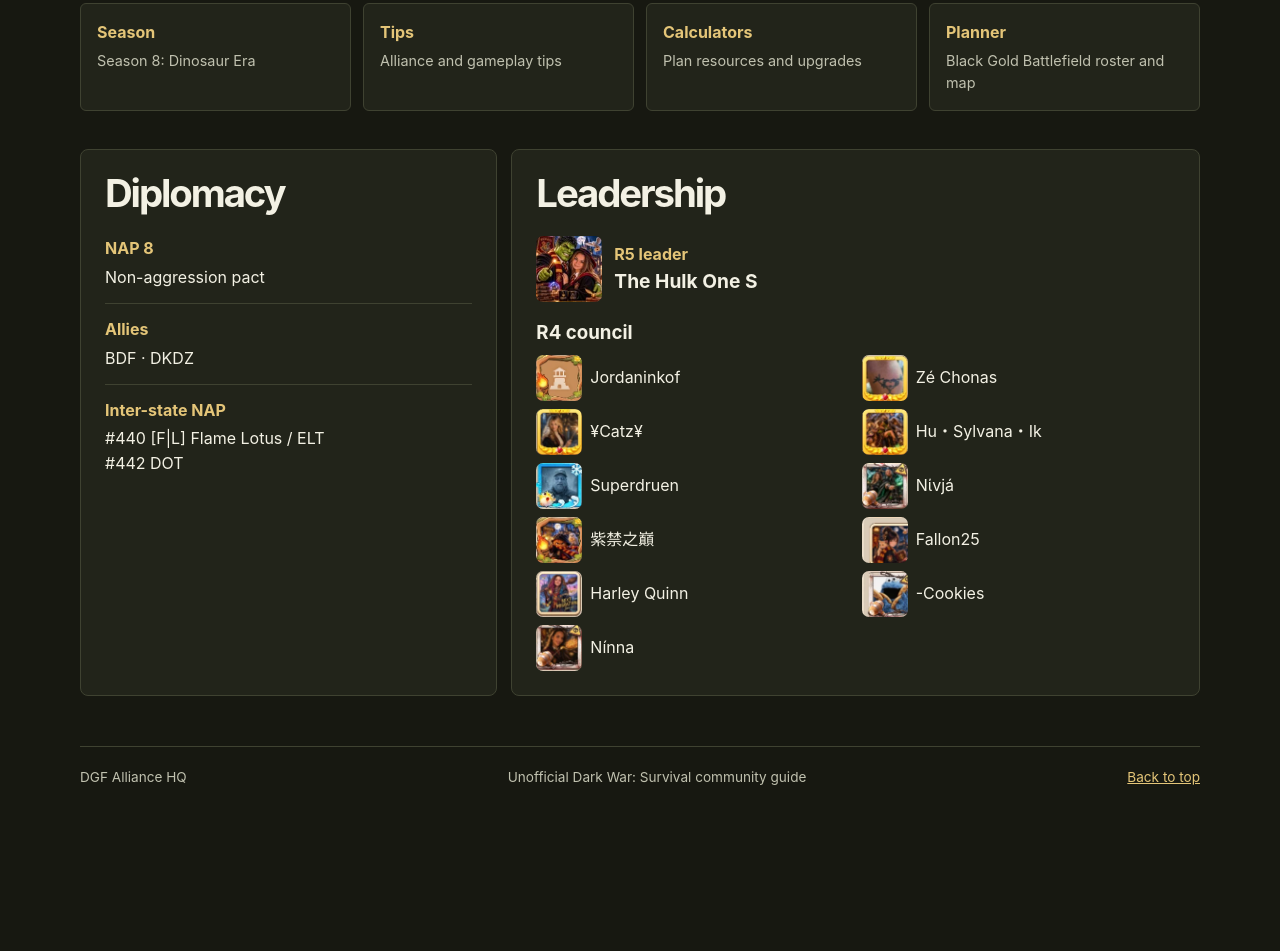
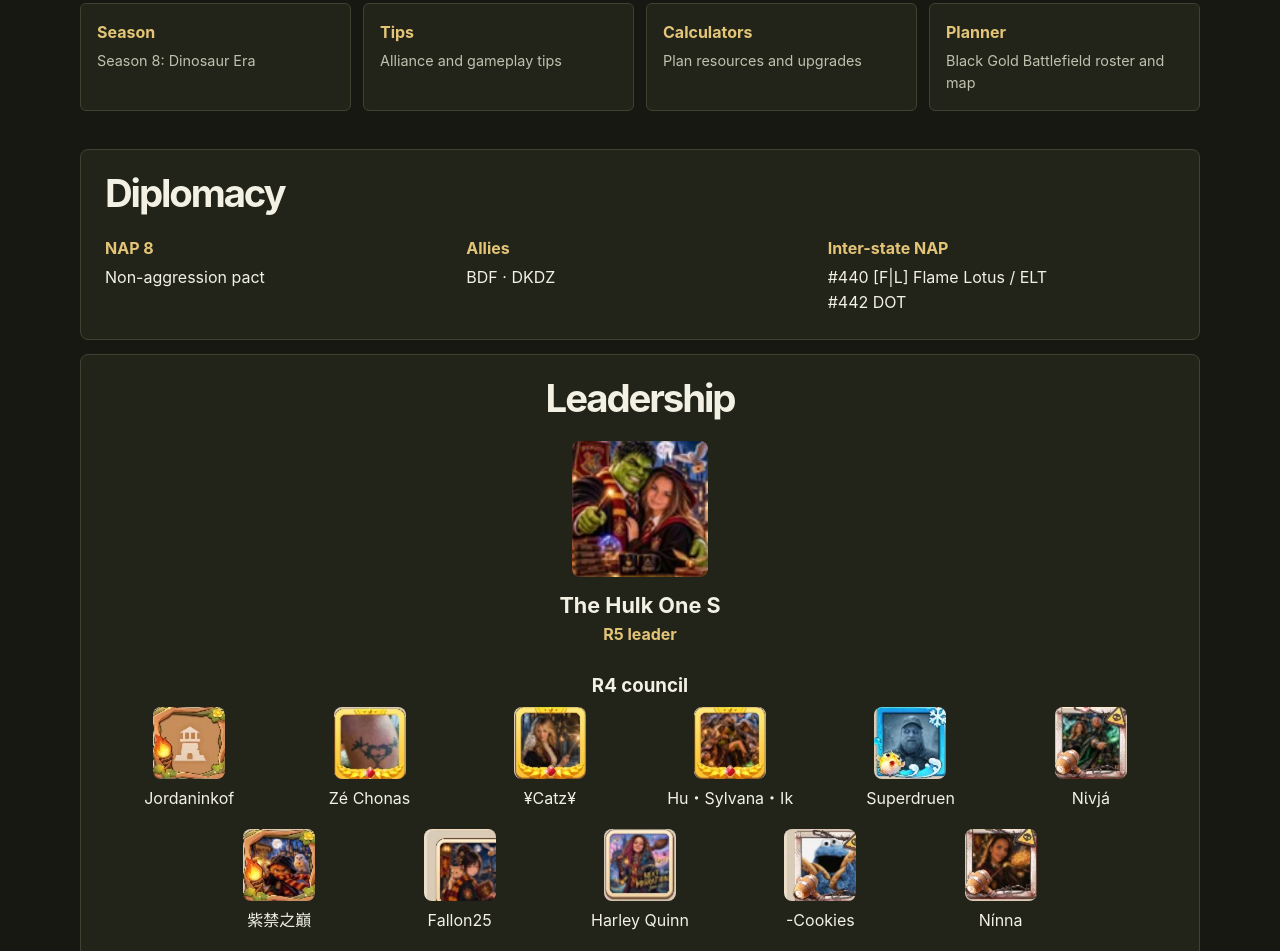
Before and after one commit to Madkeewee/DGF, a plain HTML site: page index.html in a window 1280 px wide. Shown: the part 739-1690 px from the top of the page. Before the commit the page ends 1547 px from the top, so only its background shows below. Drawn offline with Linux system fonts and the light colour scheme.

Commit message:
Present DGF leadership as a portrait directory

```diff
--- a/index.html
+++ b/index.html
@@ -61,7 +61,10 @@
       </section>
       <section class="alliance-panel" aria-labelledby="leadership-title">
         <h2 id="leadership-title" data-copy="leadership">Leadership</h2>
-        <div class="alliance-leader"><span class="alliance-portrait" aria-hidden="true"></span><div><span data-copy="r5">R5 leader</span><strong><bdi>The Hulk One S</bdi></strong></div></div>
+        <figure class="alliance-leader">
+          <span class="alliance-portrait" aria-hidden="true"></span>
+          <figcaption><strong><bdi>The Hulk One S</bdi></strong><span data-copy="r5">R5 leader</span></figcaption>
+        </figure>
         <h3 data-copy="r4">R4 council</h3>
         <ul class="council">
           <li><span class="alliance-portrait" style="--portrait:33.333% 0%" aria-hidden="true"></span><bdi>Jordaninkof</bdi></li>
--- a/style.css
+++ b/style.css
@@ -104,19 +104,19 @@ nav{flex-wrap:wrap}
 .alliance-banner-copy{padding:clamp(18px,5vw,55px);color:#fff9eb;max-width:850px}
 .alliance-banner-copy .page-title{margin-bottom:14px}
 .alliance-motto{margin:0;font-size:clamp(1.04rem,2.2vw,1.55rem);font-weight:650}
-.alliance-details{display:grid;grid-template-columns:minmax(0,1fr) minmax(0,1.65fr);gap:14px;margin-top:28px}
+.alliance-details{display:grid;gap:14px;margin-top:28px}
 .alliance-panel{border:1px solid var(--line);background:var(--panel);border-radius:8px;padding:clamp(15px,3vw,24px)}
 .alliance-panel h2{font-size:clamp(1.6rem,4vw,2.4rem)}
-.alliance-panel dl{margin:0}
-.alliance-panel dl div+div{border-top:1px solid var(--line);margin-top:13px;padding-top:13px}
+.alliance-panel dl{display:grid;grid-template-columns:repeat(auto-fit,minmax(190px,1fr));gap:14px;margin:0}
 .alliance-panel dt,.alliance-leader span:not(.alliance-portrait){color:var(--accent);font-weight:700}
 .alliance-panel dd{margin:4px 0 0;overflow-wrap:anywhere}
-.alliance-leader{display:flex;align-items:center;gap:12px;margin-bottom:20px}
-.alliance-leader strong{display:block;font-size:1.2rem}
-.alliance-portrait{display:inline-block;width:46px;height:46px;flex:0 0 auto;border-radius:7px;background:#493a51 url("./dragonfly-council.webp") var(--portrait,0% 0%)/400% 300% no-repeat}
-.alliance-leader .alliance-portrait{width:66px;height:66px}
-.council{margin:0;padding:0;display:grid;grid-template-columns:repeat(2,minmax(0,1fr));gap:8px 12px;list-style:none}
-.council li{display:flex;gap:8px;align-items:center;overflow-wrap:anywhere;min-width:0}
+.alliance-leader{display:grid;justify-items:center;gap:12px;margin:6px 0 28px;text-align:center}
+.alliance-leader strong{display:block;font-size:1.35rem}
+.alliance-portrait{display:inline-block;width:72px;height:72px;border-radius:8px;background:#493a51 url("./dragonfly-council.webp") var(--portrait,0% 0%)/400% 300% no-repeat}
+.alliance-leader .alliance-portrait{width:136px;height:136px}
+.alliance-panel #leadership-title,.alliance-panel h3[data-copy="r4"]{text-align:center}
+.council{margin:0;padding:0;display:flex;flex-wrap:wrap;justify-content:center;gap:18px 12px;list-style:none}
+.council li{flex:0 0 calc((100% - 60px)/6);display:flex;flex-direction:column;gap:7px;align-items:center;overflow-wrap:anywhere;min-width:0;text-align:center}
 .season-index{display:flex;gap:8px 14px;flex-wrap:wrap;margin:20px 0 0;padding:12px 0;border-block:1px solid var(--line)}
 .season-index a{text-underline-offset:3px}
 .season-chapter{margin:0;padding:36px 0 24px;border-bottom:1px solid var(--line)}
@@ -127,8 +127,8 @@ nav{flex-wrap:wrap}
 .guide-art{margin:0 0 22px}
 .guide-art img{display:block;width:100%;height:clamp(180px,29vw,340px);object-fit:cover;border-radius:8px;border:1px solid var(--line)}
 .guide-art figcaption{color:var(--muted);font-size:.85rem;margin-top:5px}
-@media(max-width:700px){.alliance-details,.season-columns{grid-template-columns:1fr}}
-@media(max-width:390px){.council{grid-template-columns:1fr}}
+@media(max-width:700px){.season-columns{grid-template-columns:1fr}.council li{flex-basis:calc((100% - 36px)/4)}}
+@media(max-width:440px){.council li{flex-basis:calc((100% - 24px)/3)}}
 @media(max-width:760px){.home-links{grid-template-columns:repeat(2,minmax(0,1fr))}}
 @media(max-width:420px){.home-links{grid-template-columns:1fr}}
 @media(max-width:620px){.roster-grid{grid-template-columns:1fr}}
```
